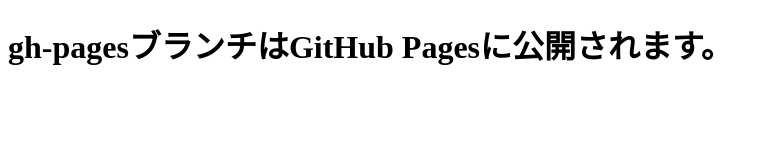
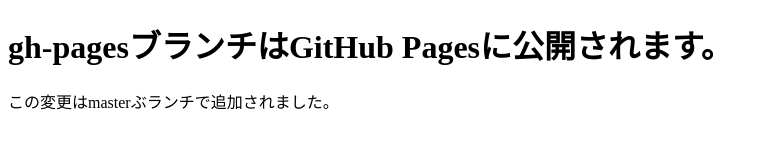
Before and after one commit to 11hayato11/git-study, a plain HTML site: page index.html in a window 1280 px wide. Shown: the whole page, without its empty margins (0-768 px from the left). Drawn offline with Linux system fonts and the light colour scheme.

Commit message:
段落を追加

```diff
--- a/index.html
+++ b/index.html
@@ -7,5 +7,6 @@
 </head>
 <body>
     <h1>gh-pagesブランチはGitHub Pagesに公開されます。</h1>
+    <p>この変更はmasterぶランチで追加されました。</p>
 </body>
 </html>
```
